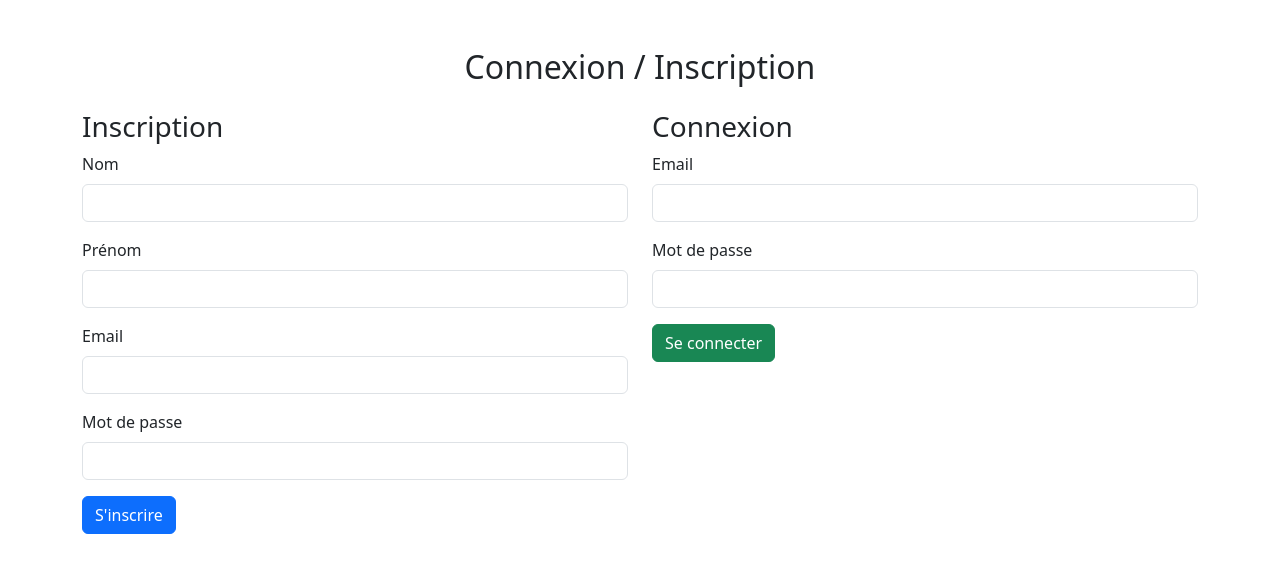
After one commit to maex14/SAE-301, a PHP site: page /auth.php in a window 1280 px wide. The commit adds this page. Shown: the top 573 px of the page. Run offline with PHP 8.4, Linux system fonts and the light colour scheme; tables that the repository leaves empty hold one stand-in row (values such as "Sample post"); a stand-in replaces the project's code that opens the database connection.

Commit message:
connexion/inscription
création du système de connexion/inscription (admin et utilisateur)

```diff
--- /dev/null
+++ b/auth.php
@@ -0,0 +1,141 @@
+<?php
+// Connexion à la base de données
+$host = 'localhost';
+$dbname = 'webweek';
+$username = 'root';
+$password = '';
+
+try {
+    $pdo = new PDO("mysql:host=$host;dbname=$dbname", $username, $password);
+    $pdo->setAttribute(PDO::ATTR_ERRMODE, PDO::ERRMODE_EXCEPTION);
+} catch (PDOException $e) {
+    die("Erreur de connexion : " . $e->getMessage());
+}
+
+// Ajouter des identifiants admin préenregistrés
+$admins = [
+    ['email' => 'admin1@example.com', 'password' => password_hash('admin123', PASSWORD_BCRYPT), 'nom' => 'Admin', 'prenom' => 'One', 'role' => 'admin'],
+    ['email' => 'admin2@example.com', 'password' => password_hash('admin456', PASSWORD_BCRYPT), 'nom' => 'Admin', 'prenom' => 'Two', 'role' => 'admin']
+];
+
+foreach ($admins as $admin) {
+    $stmt = $pdo->prepare("SELECT * FROM comptes WHERE email = ?");
+    $stmt->execute([$admin['email']]);
+    if ($stmt->rowCount() === 0) {
+        $stmt = $pdo->prepare("INSERT INTO comptes (nom, prenom, email, mot_de_passe, role) VALUES (?, ?, ?, ?, ?)");
+        $stmt->execute([$admin['nom'], $admin['prenom'], $admin['email'], $admin['password'], $admin['role']]);
+    }
+}
+
+// Traitement de l'inscription
+if ($_SERVER['REQUEST_METHOD'] === 'POST' && isset($_POST['action']) && $_POST['action'] === 'inscription') {
+    $nom = $_POST['nom'];
+    $prenom = $_POST['prenom'];
+    $email = $_POST['email'];
+    $password = password_hash($_POST['password'], PASSWORD_BCRYPT);
+
+    // Vérifier si l'email existe déjà
+    $stmt = $pdo->prepare("SELECT * FROM comptes WHERE email = ?");
+    $stmt->execute([$email]);
+    if ($stmt->rowCount() > 0) {
+        echo "<script>alert('Email déjà utilisé.');</script>";
+    } else {
+        // Insérer un nouvel utilisateur
+        $stmt = $pdo->prepare("INSERT INTO comptes (nom, prenom, email, mot_de_passe) VALUES (?, ?, ?, ?)");
+        $stmt->execute([$nom, $prenom, $email, $password]);
+        echo "<script>alert('Inscription réussie. Vous pouvez vous connecter.');</script>";
+    }
+}
+
+// Traitement de la connexion
+if ($_SERVER['REQUEST_METHOD'] === 'POST' && isset($_POST['action']) && $_POST['action'] === 'connexion') {
+    $email = $_POST['email'];
+    $password = $_POST['password'];
+
+    // Vérifier les identifiants
+    $stmt = $pdo->prepare("SELECT * FROM comptes WHERE email = ?");
+    $stmt->execute([$email]);
+    $user = $stmt->fetch(PDO::FETCH_ASSOC);
+
+    if ($user && password_verify($password, $user['mot_de_passe'])) {
+        session_start();
+        $_SESSION['user_id'] = $user['id_compte'];
+        $_SESSION['role'] = $user['role'];
+        $_SESSION['nom'] = $user['nom'];
+        $_SESSION['prenom'] = $user['prenom'];
+        header('Location: index.php'); // Redirige vers l'accueil
+        exit;
+    } else {
+        echo "<script>alert('Identifiants incorrects.');</script>";
+    }
+}
+
+// Traitement de la déconnexion
+if (isset($_GET['action']) && $_GET['action'] === 'deconnexion') {
+    session_start();
+    session_destroy();
+    header('Location: index.php');
+    exit;
+}
+?>
+
+<!DOCTYPE html>
+<html lang="fr">
+<head>
+    <meta charset="UTF-8">
+    <meta name="viewport" content="width=device-width, initial-scale=1.0">
+    <link href="https://cdn.jsdelivr.net/npm/bootstrap@5.3.2/dist/css/bootstrap.min.css" rel="stylesheet">
+    <title>Connexion / Inscription</title>
+</head>
+<body>
+<div class="container mt-5">
+    <h2 class="text-center">Connexion / Inscription</h2>
+
+    <div class="row mt-4">
+        <!-- Formulaire d'inscription -->
+        <div class="col-md-6">
+            <h3>Inscription</h3>
+            <form method="POST">
+                <input type="hidden" name="action" value="inscription">
+                <div class="mb-3">
+                    <label for="nom" class="form-label">Nom</label>
+                    <input type="text" class="form-control" id="nom" name="nom" required>
+                </div>
+                <div class="mb-3">
+                    <label for="prenom" class="form-label">Prénom</label>
+                    <input type="text" class="form-control" id="prenom" name="prenom" required>
+                </div>
+                <div class="mb-3">
+                    <label for="email" class="form-label">Email</label>
+                    <input type="email" class="form-control" id="email" name="email" required>
+                </div>
+                <div class="mb-3">
+                    <label for="password" class="form-label">Mot de passe</label>
+                    <input type="password" class="form-control" id="password" name="password" required>
+                </div>
+                <button type="submit" class="btn btn-primary">S'inscrire</button>
+            </form>
+        </div>
+
+        <!-- Formulaire de connexion -->
+        <div class="col-md-6">
+            <h3>Connexion</h3>
+            <form method="POST">
+                <input type="hidden" name="action" value="connexion">
+                <div class="mb-3">
+                    <label for="email" class="form-label">Email</label>
+                    <input type="email" class="form-control" id="email" name="email" required>
+                </div>
+                <div class="mb-3">
+                    <label for="password" class="form-label">Mot de passe</label>
+                    <input type="password" class="form-control" id="password" name="password" required>
+                </div>
+                <button type="submit" class="btn btn-success">Se connecter</button>
+            </form>
+        </div>
+    </div>
+</div>
+
+<script src="https://cdn.jsdelivr.net/npm/bootstrap@5.3.2/dist/js/bootstrap.bundle.min.js"></script>
+</body>
+</html>
```
Also changed, not shown: admin.php (+9 -1 lines), dashboard.php (added, +18 -0 lines), index.php (+21 -19 lines), navbar.php (+30 -8 lines).
